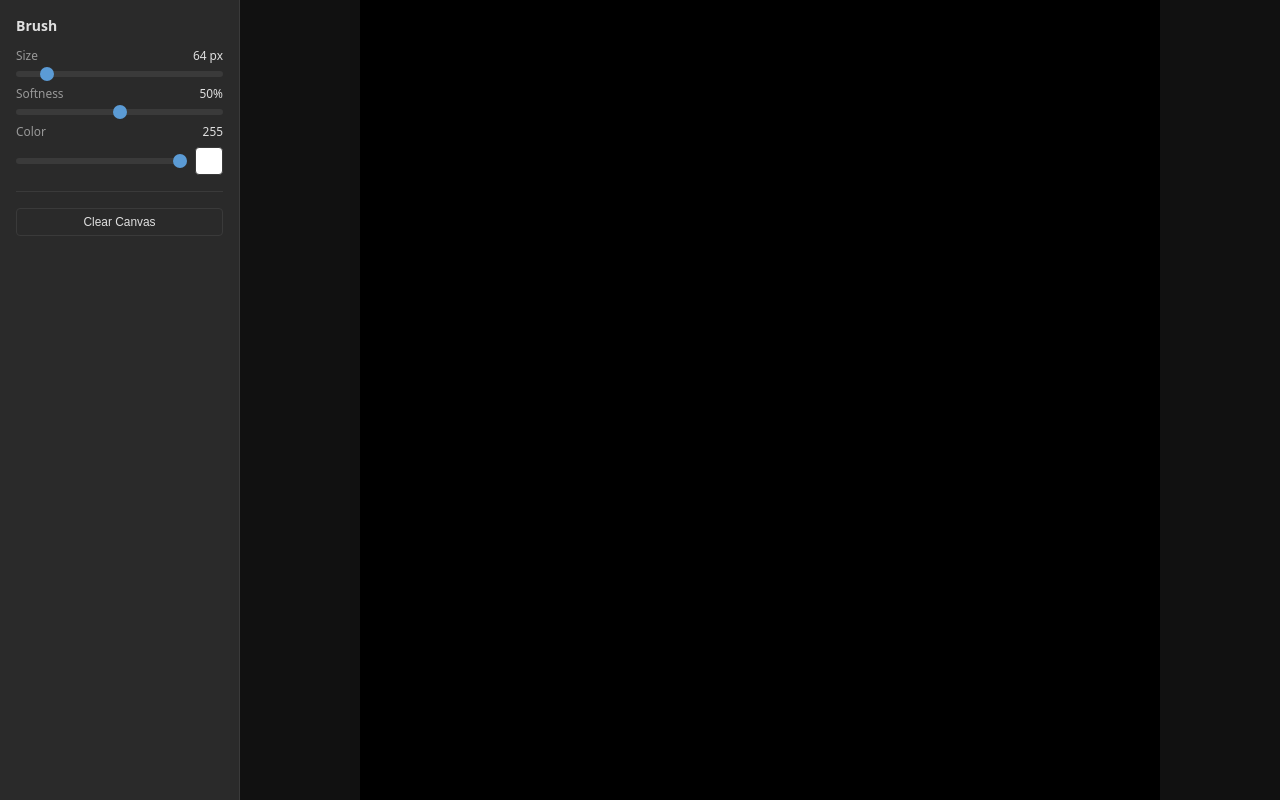
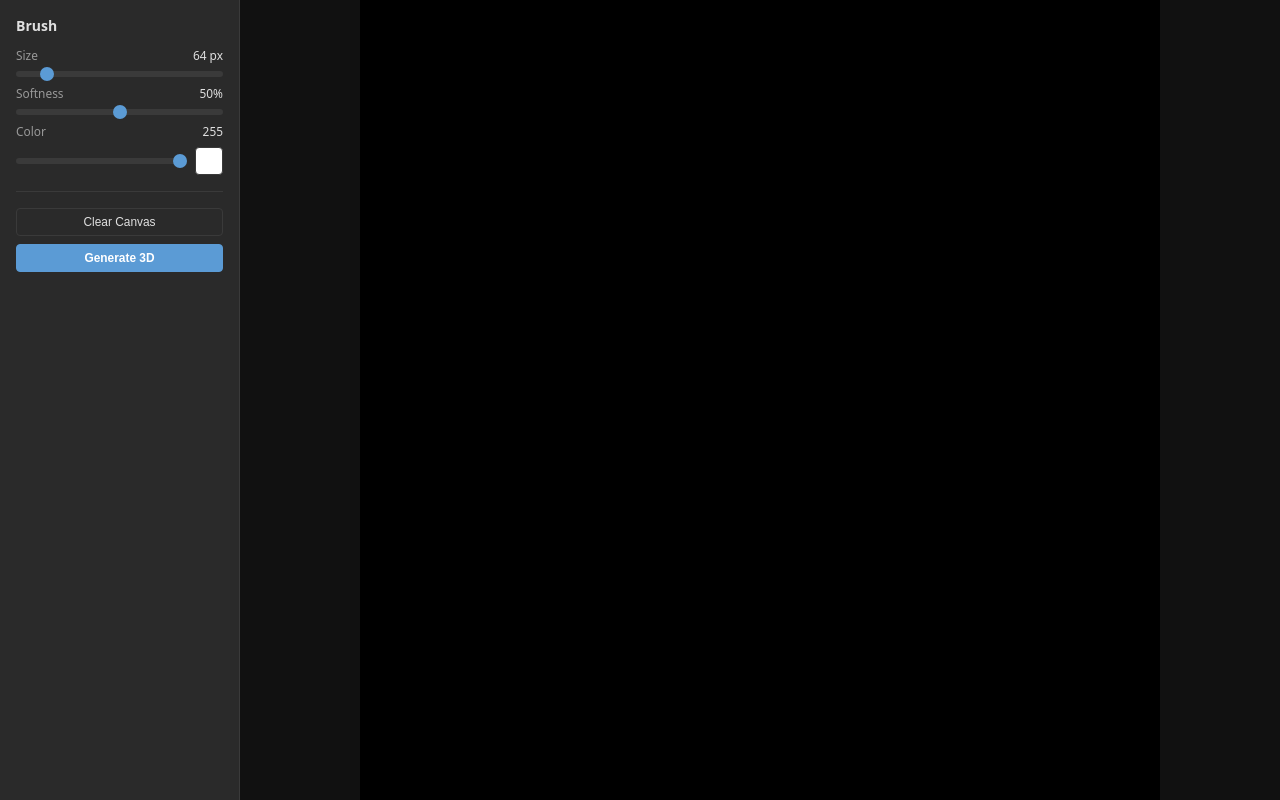
Before and after one commit to Gramnaster/heightmap-generator-v1, a React (Vite) app: page / in a window 1280 px wide. Built offline with nearby package versions, Linux system fonts and the light colour scheme.

Commit message:
Style: Adjusts style

```diff
--- a/src/App.tsx
+++ b/src/App.tsx
@@ -3,6 +3,7 @@ import { Canvas2DEngine } from "./engine/Canvas2DEngine";
 import type { BrushSettings } from "./engine/types";
 import { DrawingCanvas } from "./components/DrawingCanvas";
 import { Toolbar } from "./components/Toolbar";
+import { runHeightmapCompute } from "./gpu";
 
 function App() {
   const engine = useMemo(() => new Canvas2DEngine(), []);
@@ -16,7 +17,28 @@ function App() {
     [brushSize, brushSoftness, brushColor],
   );
 
+  const [isGenerating, setIsGenerating] = useState(false);
+
   const handleClear = useCallback(() => engine.clear(), [engine]);
+
+  const handleGenerate3D = useCallback(async () => {
+    setIsGenerating(true);
+    try {
+      const hiddenCanvas = engine.getHiddenCanvas();
+      const result = await runHeightmapCompute(hiddenCanvas);
+      console.log(
+        "[Generate3D] Compute complete.",
+        `Output buffer: ${result.outputBuffer.size} bytes,`,
+        `${result.pixelCount} pixels on GPU.`,
+      );
+      // TODO: feed result.outputBuffer into a 3D renderer
+    } catch (err) {
+      console.error("[Generate3D] Failed:", err);
+      alert(err instanceof Error ? err.message : "WebGPU error");
+    } finally {
+      setIsGenerating(false);
+    }
+  }, [engine]);
 
   return (
     <div className="app-layout">
@@ -28,6 +50,8 @@ function App() {
         brushColor={brushColor}
         setBrushColor={setBrushColor}
         onClear={handleClear}
+        onGenerate3D={handleGenerate3D}
+        isGenerating={isGenerating}
       />
       <main className="canvas-container">
         <DrawingCanvas engine={engine} brush={brush} />
--- a/src/components/Toolbar.tsx
+++ b/src/components/Toolbar.tsx
@@ -6,6 +6,8 @@ interface ToolbarProps {
   brushColor: number;
   setBrushColor: (v: number) => void;
   onClear: () => void;
+  onGenerate3D: () => void;
+  isGenerating: boolean;
 }
 
 /**
@@ -21,6 +23,8 @@ export function Toolbar({
   brushColor,
   setBrushColor,
   onClear,
+  onGenerate3D,
+  isGenerating,
 }: ToolbarProps) {
   const grayHex = brushColor.toString(16).padStart(2, "0");
   const swatchColor = `#${grayHex}${grayHex}${grayHex}`;
@@ -79,6 +83,13 @@ export function Toolbar({
       <button className="toolbar-btn" onClick={onClear}>
         Clear Canvas
       </button>
+      <button
+        className="toolbar-btn toolbar-btn--primary"
+        onClick={onGenerate3D}
+        disabled={isGenerating}
+      >
+        {isGenerating ? "Generating…" : "Generate 3D"}
+      </button>
     </aside>
   );
 }
--- a/src/index.css
+++ b/src/index.css
@@ -135,6 +135,22 @@ body,
   background: var(--border);
 }
 
+.toolbar-btn--primary {
+  background: var(--accent);
+  color: #fff;
+  border-color: var(--accent);
+  font-weight: 600;
+}
+
+.toolbar-btn--primary:hover {
+  background: #4a8ac4;
+}
+
+.toolbar-btn:disabled {
+  opacity: 0.5;
+  cursor: not-allowed;
+}
+
 /* ---- canvas viewport ---- */
 
 .canvas-container {
```
